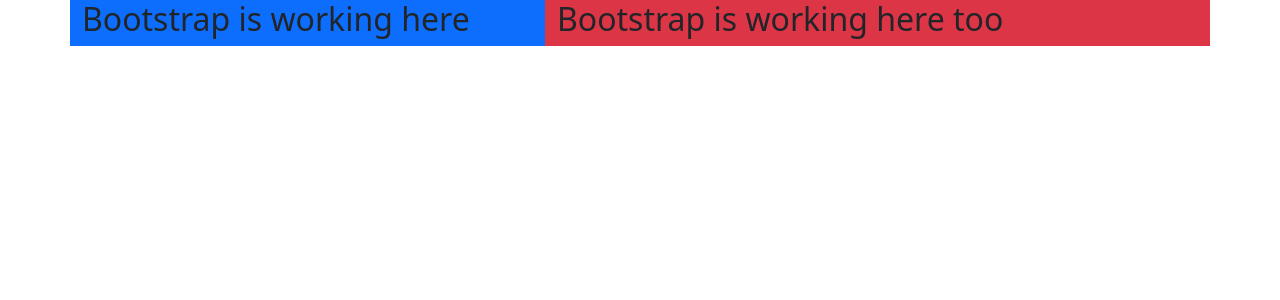
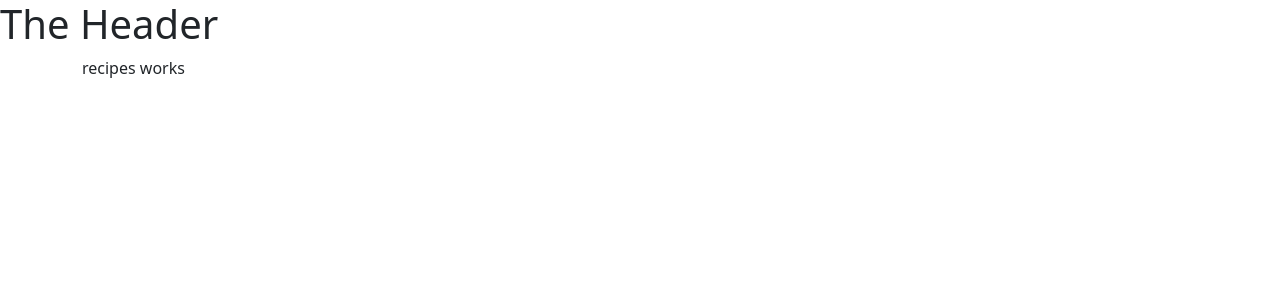
Before and after one commit to 414x6156C38210Bh/angular-ivy-4vmyyn, an Angular app: page / in a window 1280 px wide. Shown: the top 300 px of the page. Built offline with nearby package versions, Linux system fonts and the light colour scheme.

Commit message:
using components

```diff
--- a/src/app/app.component.html
+++ b/src/app/app.component.html
@@ -1,10 +1,8 @@
+<app-header></app-header>
 <div class="container">
   <div class="row">
-    <div class="col-md-5 bg-primary">
-      <h2>Bootstrap is working here</h2>
-    </div>
-    <div class="col-md-7 bg-danger">
-      <h2>Bootstrap is working here too</h2>
+    <div class="col-md-12">
+      <app-recipes></app-recipes>
     </div>
   </div>
 </div>
--- a/src/app/recipes/recipe-detail/recipe-detail.component.html
+++ b/src/app/recipes/recipe-detail/recipe-detail.component.html
@@ -0,0 +1 @@
+<p>recipe detail works</p>
--- a/src/app/recipes/recipe-list/recipe-list.component.html
+++ b/src/app/recipes/recipe-list/recipe-list.component.html
@@ -0,0 +1 @@
+<p>recipe list</p>
--- a/src/app/recipes/recipes.component.html
+++ b/src/app/recipes/recipes.component.html
@@ -0,0 +1 @@
+<p>recipes works</p>
--- a/src/app/shopping-list/shopping-edit/shopping-edit.component.html
+++ b/src/app/shopping-list/shopping-edit/shopping-edit.component.html
@@ -0,0 +1 @@
+<p>shopping edit works</p>
--- a/src/app/shopping-list/shopping-list.component.html
+++ b/src/app/shopping-list/shopping-list.component.html
@@ -0,0 +1 @@
+<p>shopping list works</p>
```
